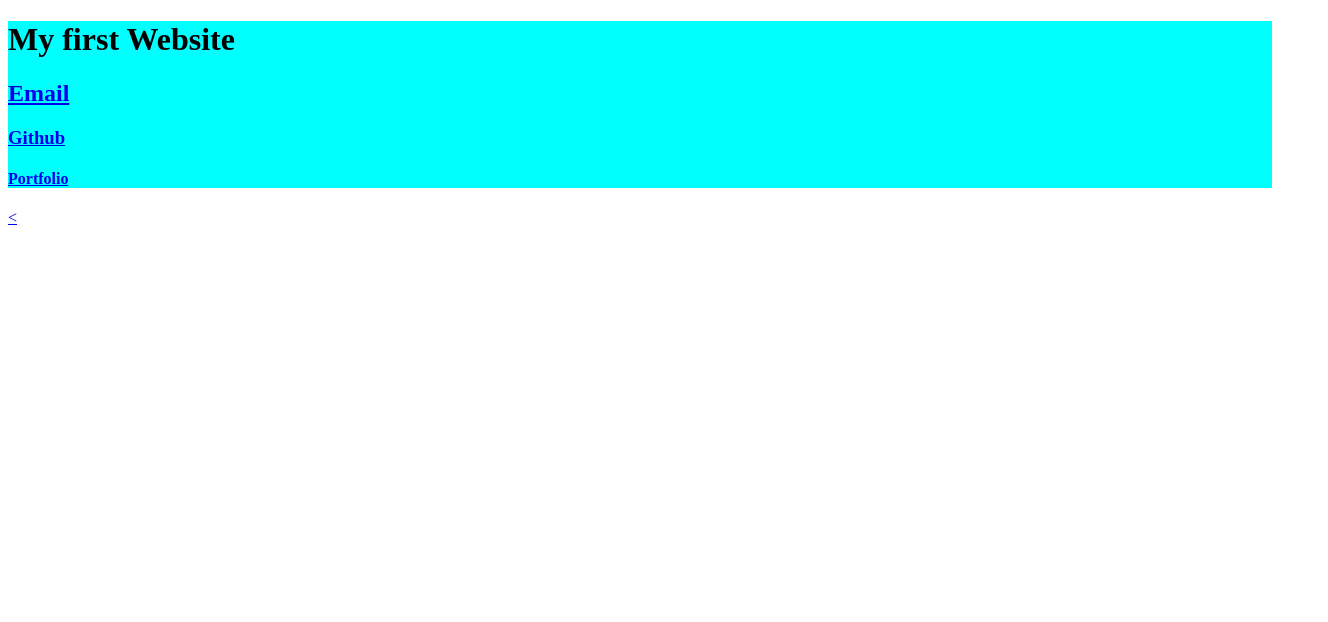
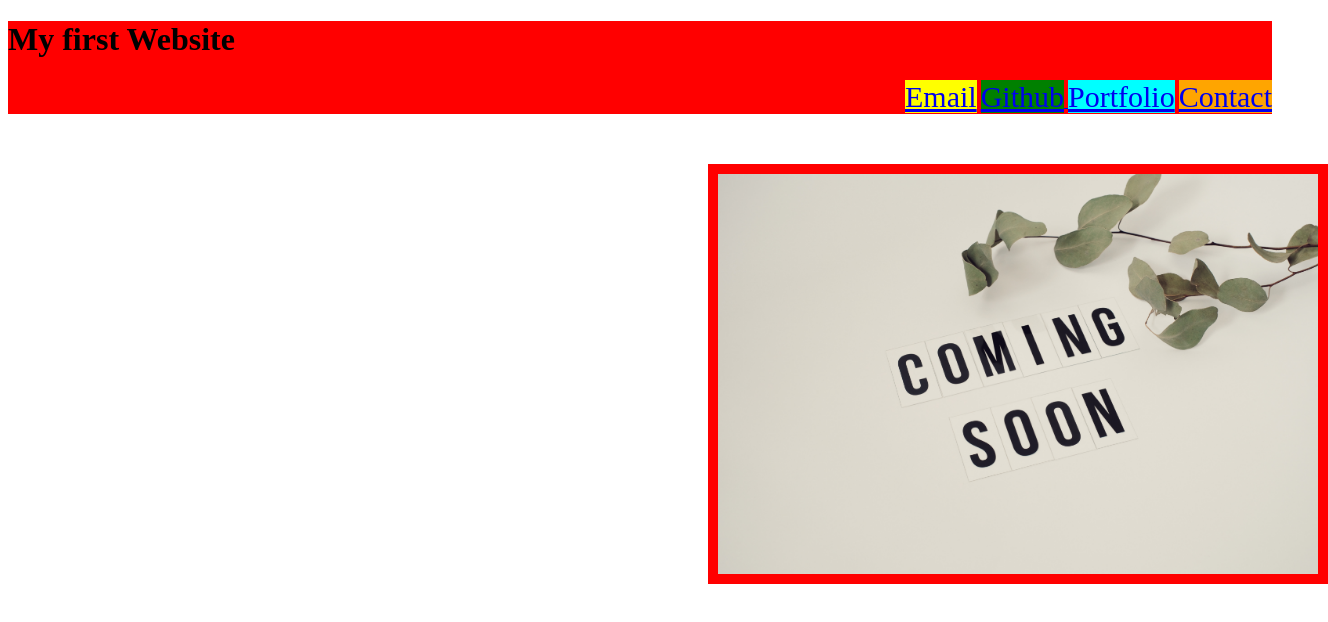
Before and after one commit to LowGcifer/my-first-website, a plain HTML site: page index.html in a window 1280 px wide. Shown: the whole page, 1328 px wide, since content can reach past the window. Drawn offline with Linux system fonts and the light colour scheme.

Commit message:
added colors, nav bar, links, and image

```diff
--- a/assets/css/style.css
+++ b/assets/css/style.css
@@ -3,5 +3,41 @@
 }
 
 header {
+  background-color: red;
+}
+
+ul {
+  text-align: right;
+}
+
+li {
+  list-style-type: none;
+  display: inline;
+  font-size: 30px;
+}
+
+img {
+  display: block;
+  width: 600px;
+  height: auto;
+  position: relative;
+  left: 650px;
+  margin: 50px;
+  border: 10px solid red;
+}
+
+#email {
+  background-color: yellow;
+}
+
+#github {
+  background-color: green;
+}
+
+#portfolio {
   background-color: cyan;
 }
+
+#contact {
+  background-color: orange;
+}
--- a/index.html
+++ b/index.html
@@ -10,11 +10,22 @@
   <body>
     <header>
       <h1>My first Website</h1>
-      <h2><a touch="_blank" href="MailTo:loganpisley@gmail.com">Email</a></h2>
-      <h3><a href="https://github.com/LowGcifer">Github</h3>
-      <h4><a href="#">Portfolio</h4>
+        <nav>
+          <ul>
+            <li id="email"><a touch="_blank" href="MailTo:loganpisley@gmail.com">Email</a></li>
+            <li id="github"><a href="https://github.com/LowGcifer">Github</li>
+            <li id="portfolio"><a href="#">Portfolio</a></li>
+            <li id="contact"><a href="#">Contact</a></li>
+          </ul>
+        </nav>
     </header>
 
-    <
+    <section>
+      <img src="./assets/image/pexels-vie-studio-4439444.jpg" alt="Coming Soon"/>
+    </section>
+
+
+
+
   </body>
 </html>
```
Also changed, not shown: assets/image/pexels-vie-studio-4439444.jpg (added).
